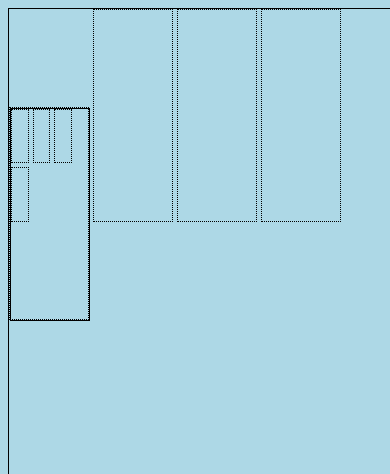
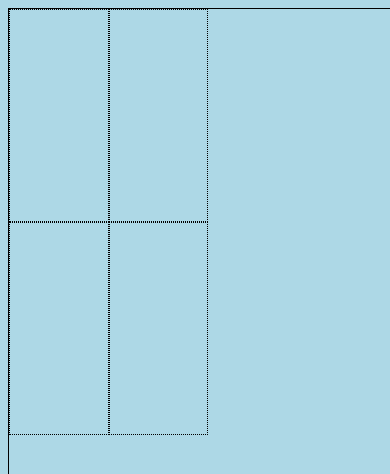
Before and after one commit to cookcb/Enhanced-FlexGrid, a plain HTML site: page src/index.html in a window 390 px wide. Shown: the top 474 px of the page. Drawn offline with Linux system fonts and the light colour scheme.

Commit message:
changed display:inline-block to float:left, updated media queries

```diff
--- a/src/index.html
+++ b/src/index.html
@@ -5,14 +5,7 @@
     </head>
     <body>
         <div class="grid">
-            <div class="col">
-                    <div class="grid">
-                            <div class="col"></div>
-                            <div class="col"></div>
-                            <div class="col"></div>
-                            <div class="col"></div>
-                        </div>
-            </div>
+            <div class="col"></div>
             <div class="col"></div>
             <div class="col"></div>
             <div class="col"></div>
--- a/src/main.css
+++ b/src/main.css
@@ -10,16 +10,21 @@ body, html {
 }
 
 .col {
-    width: 20%;
+    width: 25%;
     height: 25%;
     border-style: dotted;
     border-width: 1px;
-    display: inline-block;
+    float: left;
 }
+
 
 @media only screen and (max-width: 720px) {
     body {
       background-color: lightblue;
+    }
+
+    .col:nth-child(3){
+        clear:both;
     }
   }
 
@@ -27,11 +32,12 @@ body, html {
     body {
       background-color: yellow;
     }
+
     .col {
         width: 20%;
         height: 25%;
         border-style: dotted;
         border-width: 1px;
-        display: block;
+        clear:both;
     }
   }
```
